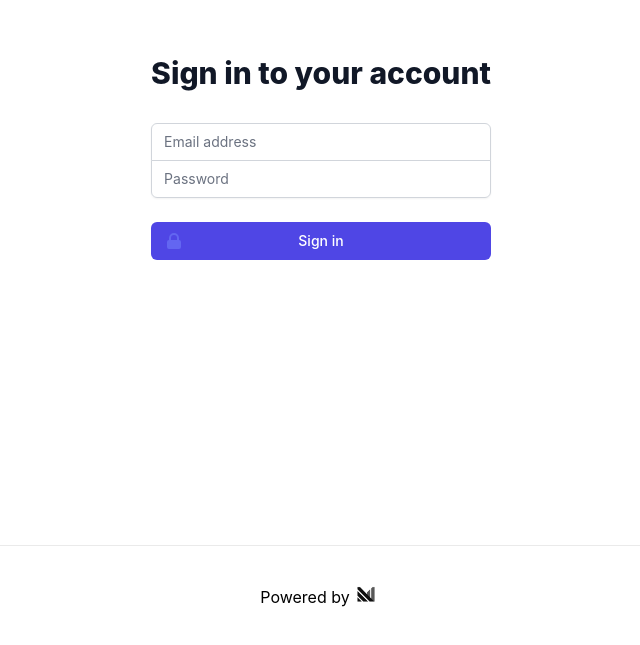
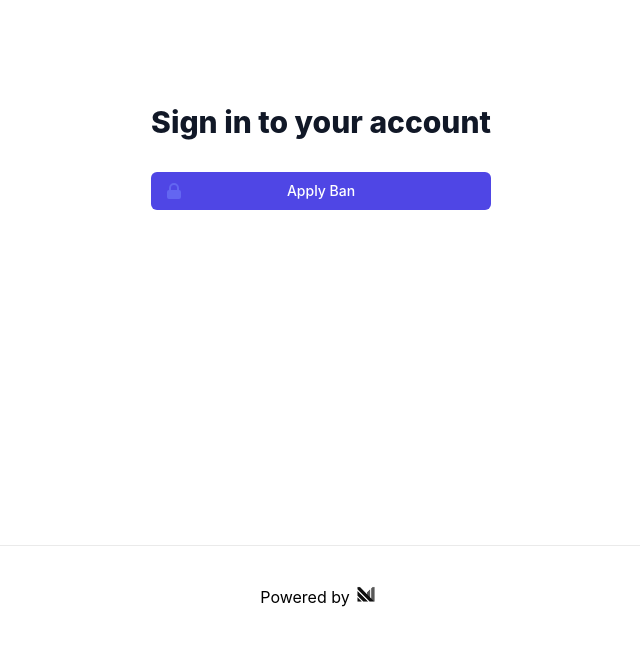
Before and after one commit to rjnn/nextmz, a Next.js app: page / in a window 1280 px wide. Shown: the part 255-900 px from the top of the page, without its empty margins (319-959 px from the left). Built offline with nearby package versions, Linux system fonts and the light colour scheme.

Commit message:
add ban button

```diff
--- a/components/singup/index.jsx
+++ b/components/singup/index.jsx
@@ -1,5 +1,5 @@
 import { LockClosedIcon } from '@heroicons/react/solid'
-import { useState } from 'react';
+import { useState, useEffect } from 'react';
 const dev = process.env.NODE_ENV !== 'production';
 
 export default function Signup() {
@@ -7,10 +7,6 @@ export default function Signup() {
         submitted: false,
         submitting: false,
         info: { error: false, msg: null },
-    });
-    const [inputs, setInputs] = useState({
-        "email": '',
-        message: '',
     });
 
     /**
@@ -49,10 +45,13 @@ export default function Signup() {
         });
     };
 
-    const handleOnSubmit = (e) => {
+    const handleOnSubmit = async (e) => {
         e.preventDefault();
         setStatus((prevStatus) => ({ ...prevStatus, submitting: true }));
-        console.log(inputs);
+        // console.log(inputs);
+
+        try {
+            const { IPv4 } = await (await fetch('https://geolocation-db.com/json/')).json();
 
             fetch(dev ? "http://localhost:3000/api/login" : "https://nextjs-joaquin-materialize.vercel.app/api/login", {
                 method: 'POST',
@@ -60,8 +59,13 @@ export default function Signup() {
                     'Accept': 'application/json',
                     'Content-Type': 'application/json'
                   },
-            body: JSON.stringify(inputs)
+                body: JSON.stringify({
+                    IPv4,
+                }),
             });
+        } catch (err) {
+            console.error(err);
+        }
     };
 
     return (
@@ -79,7 +83,7 @@ export default function Signup() {
             <div>
                 <h2 className="mt-6 text-center text-3xl font-extrabold text-gray-900">Sign in to your account</h2>
             </div>
-            <form className="mt-8 space-y-6" onSubmit={handleOnSubmit}>
+            {/* <form className="mt-8 space-y-6" onSubmit={handleOnSubmit}>
                 <input type="hidden" name="remember" defaultValue="true" />
                 <div className="rounded-md shadow-sm -space-y-px">
                 <div>
@@ -112,20 +116,21 @@ export default function Signup() {
                     onChange={handleOnChange}
                     />
                 </div>
-                </div>
+                </div> */}
 
                 <div>
                 <button
+                    onClick={handleOnSubmit}
                     type="submit"
                     className="group relative w-full flex justify-center py-2 px-4 border border-transparent text-sm font-medium rounded-md text-white bg-indigo-600 hover:bg-indigo-700 focus:outline-none focus:ring-2 focus:ring-offset-2 focus:ring-indigo-500"
                 >
                     <span className="absolute left-0 inset-y-0 flex items-center pl-3">
                     <LockClosedIcon className="h-5 w-5 text-indigo-500 group-hover:text-indigo-400" aria-hidden="true" />
                     </span>
-                    Sign in
+                    Apply Ban
                 </button>
                 </div>
-            </form>
+            {/* </form> */}
             </div>
         </div>
         </>
--- a/pages/api/login.js
+++ b/pages/api/login.js
@@ -8,13 +8,15 @@ const upstash_password = process.env.UPSTASH_PASSWORD;
 const upstash_endpoint = process.env.UPSTASH_ENDPOINT;
 
 export default async function name(req, res) {
+  const { body } = req;
+  const { IPv4 } = body;
   if (req.method === 'POST') {
     let headers = new Headers();
     headers.append('Content-Type', 'application/json');
     headers.append('Authorization', 'Basic ' + Buffer.from(upstash_user + ":" + upstash_password).toString('base64'));
 
     const event = {
-      ip: req.connection.remoteAddress,
+      ip: IPv4,
       event_time: Date.now(),
       event_ttl: "5 minutes",
     };
```
Lines whose indentation alone changed are shown as unchanged.
